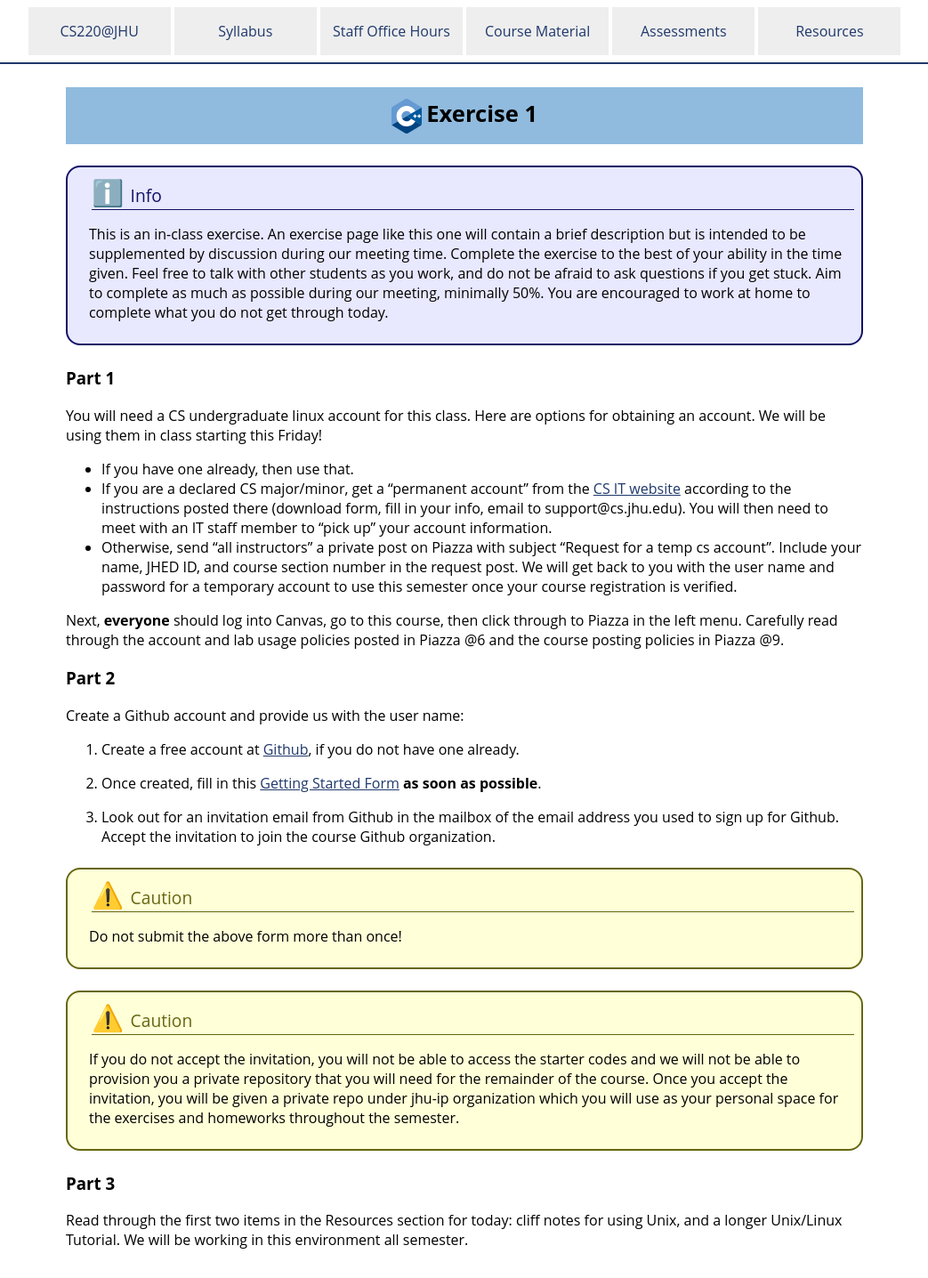
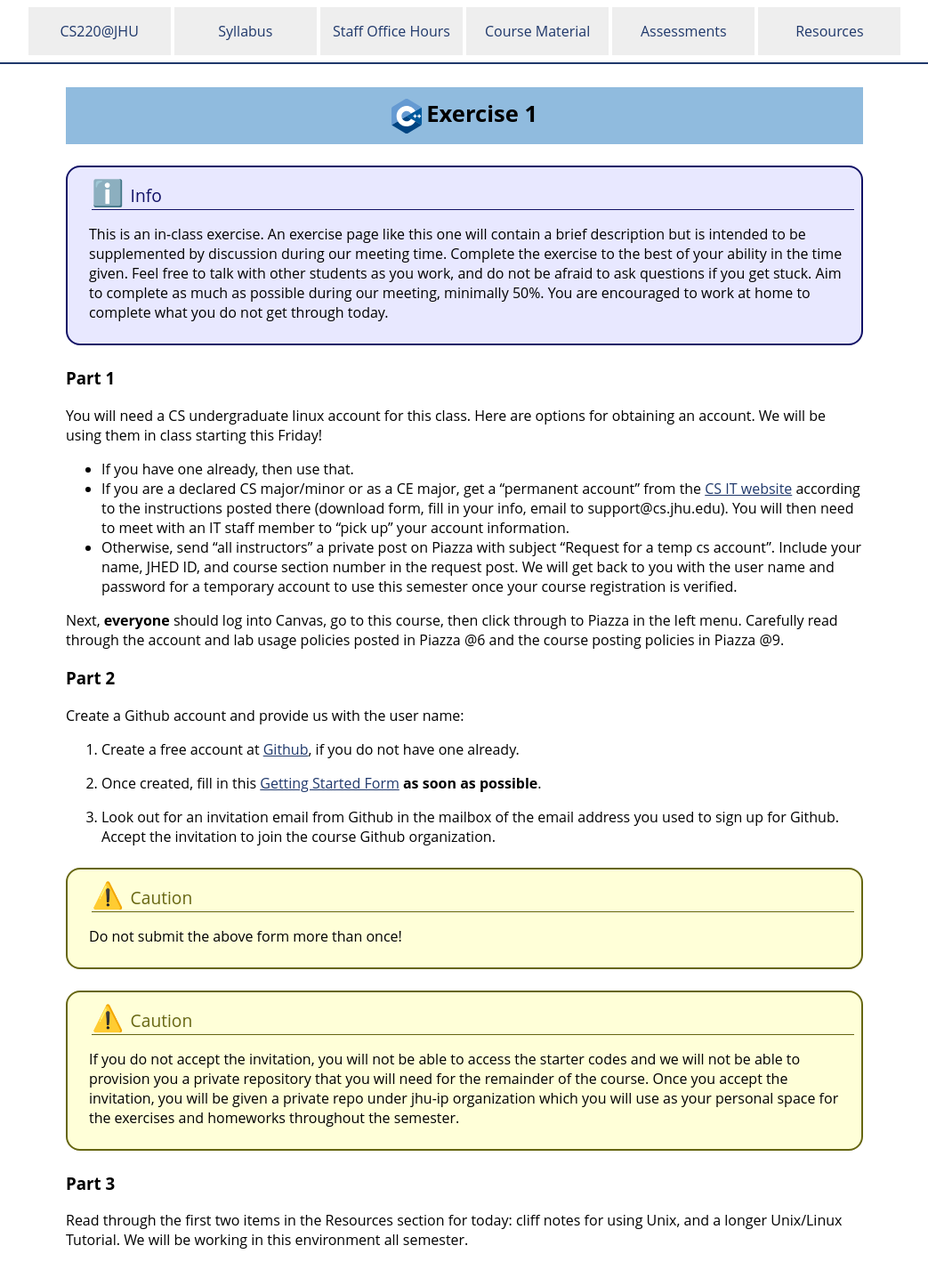
Before and after one commit to jhu-ip/cs220-f26, a Jekyll site: the page built from exercise/ex01.md, in a window 1280 px wide. Shown: the whole page at 89% size, without its empty margins (118-1161 px from the left). Built offline with Jekyll 4.4.1, drawn with Linux system fonts in a browser that asks for light colours.

Commit message:
fixed missing ref to CE majors in ex01

```diff
--- a/exercise/ex01.md
+++ b/exercise/ex01.md
@@ -16,7 +16,7 @@ title: Exercise 1
 You will need a CS undergraduate linux account for this class. Here are options for obtaining an account. We will be using them in class starting this Friday!
 
 * If you have one already, then use that.
-* If you are a declared CS major/minor, get a “permanent account” from the <a href=
+* If you are a declared CS major/minor or as a CE major, get a “permanent account” from the <a href=
 "https://support.cs.jhu.edu/wiki/Obtaining_CS_Computer_
 Accounts" target="_blank">CS IT website</a> according to the instructions posted there (download form, fill in your info, email to support@cs.jhu.edu). You will then need to meet with an IT staff member to "pick up" your account information.
 * Otherwise, send “all instructors” a private post on Piazza with
```
